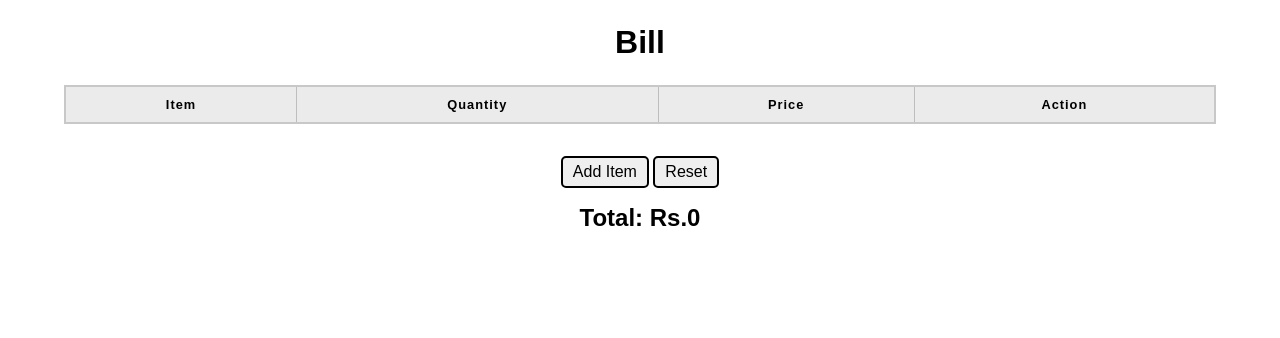
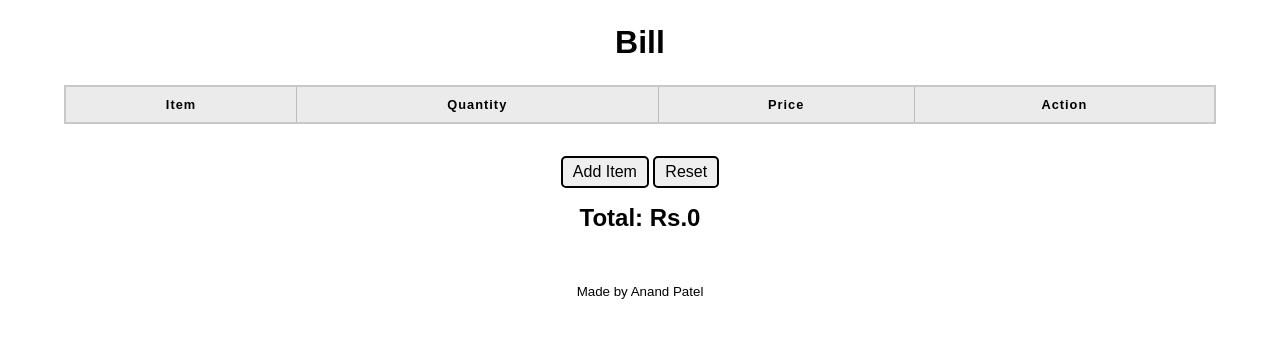
Before and after one commit to anand-patel-91/Bill, a plain HTML site: page index.html in a window 1280 px wide. Drawn offline with Linux system fonts and the light colour scheme.

Commit message:
added a footer

```diff
--- a/index.html
+++ b/index.html
@@ -32,6 +32,9 @@
     <button id="add" onclick="additem()">Add Item</button>
     <button id="reset" onclick="reset()">Reset</button>
     <p id="sum">Total: Rs.0</p>
+    <footer>
+        <small>Made by <a href="https://github.com/anand-patel-91" target="_blank" title="Visit my Github">Anand Patel</a></small>
+    </footer>
     <script src="/script.js"></script>
 </body>
 </html>
--- a/style.css
+++ b/style.css
@@ -78,3 +78,12 @@ input{
     background-color: red;
     color: white;
 }
+
+footer {
+    margin-top: 50px;
+}
+
+a, a:visited{
+    text-decoration: none;
+    color: black;
+}
```
